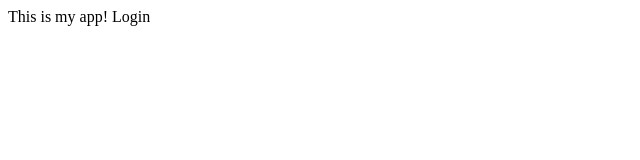
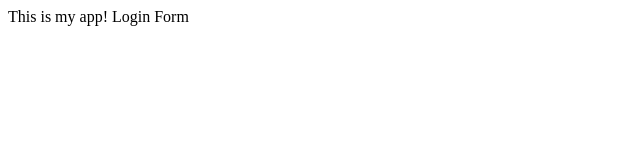
Before and after one commit to KrankyKnight/myAppSample, a plain HTML site: page index.html in a window 1280 px wide. Shown: the full height of the page, 0-640 px from the left. Drawn offline with Linux system fonts and the light colour scheme.

Commit message:
login form

```diff
--- a/index.html
+++ b/index.html
@@ -4,6 +4,6 @@
     </head>
     <body>
         This is my app!
-        Login
+        Login Form
     </body>
 </html>
```
